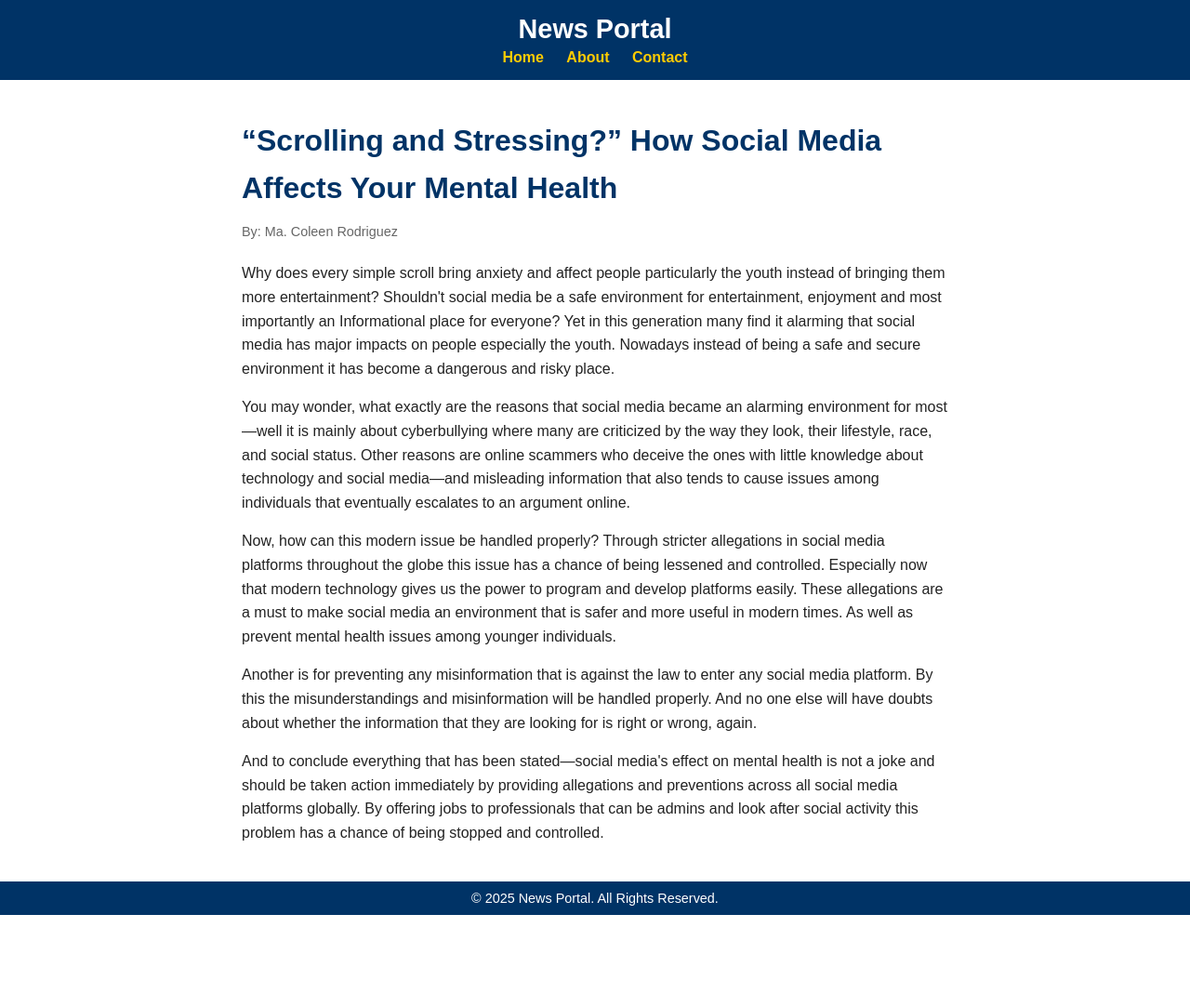
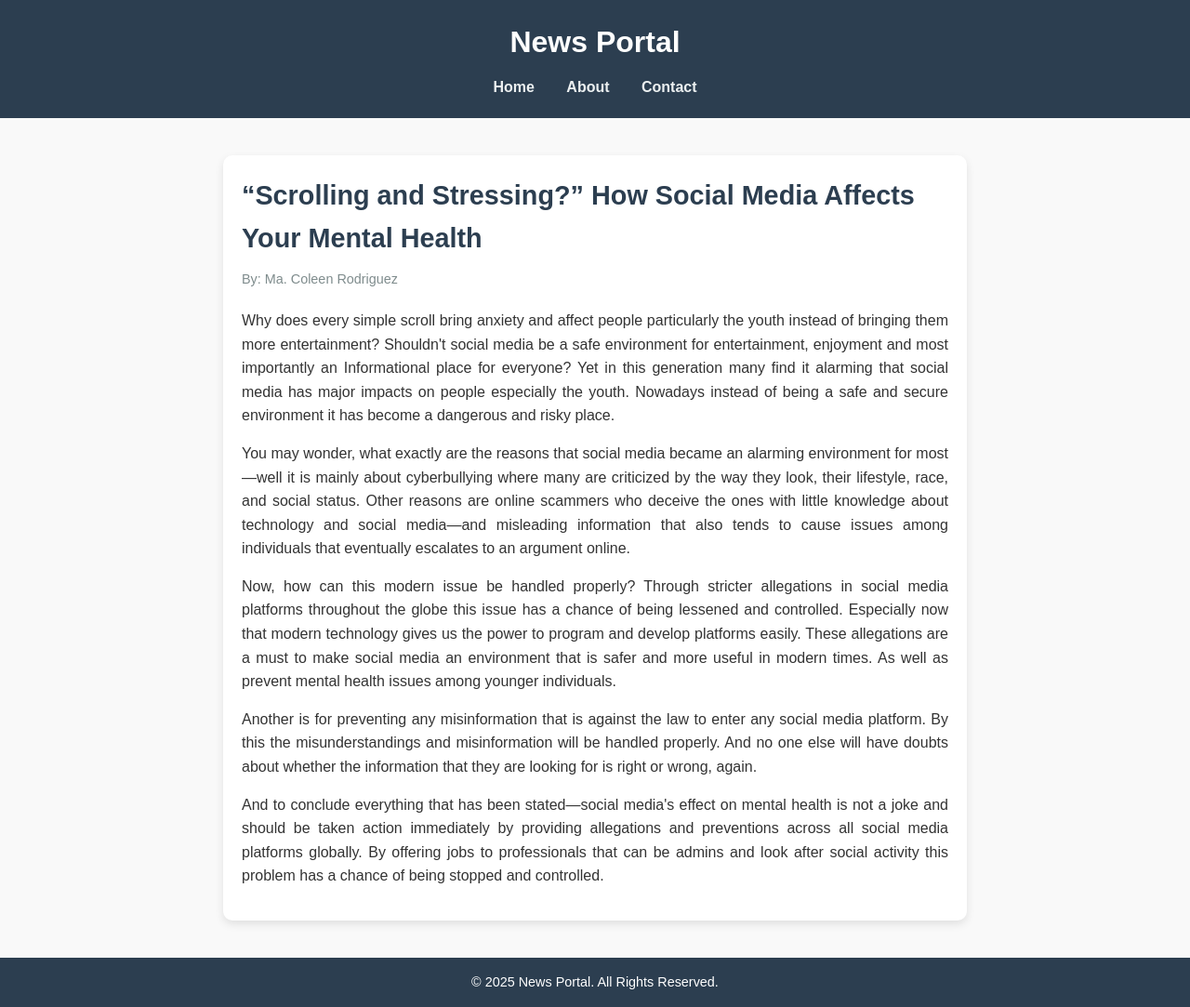
Before and after one commit to Landing749/News-AA, a plain HTML site: page articles/scrolling-social-media.html in a window 1280 px wide. Shown: the whole page at 93% size. Before the commit the page ends 984 px from the top, so only its background shows below. Drawn offline with Linux system fonts and the light colour scheme; files that its build step writes are made by us from their sources.

Commit message:
Update scrolling-social-media.html

```diff
--- a/articles/scrolling-social-media.html
+++ b/articles/scrolling-social-media.html
@@ -3,7 +3,90 @@
 <head>
   <meta charset="UTF-8">
   <title>“Scrolling and Stressing?” - News Portal</title>
-  <link rel="stylesheet" href="style.css">
+  <style>
+    /* General Reset */
+    * {
+      margin: 0;
+      padding: 0;
+      box-sizing: border-box;
+      font-family: Arial, sans-serif;
+    }
+
+    body {
+      background-color: #f9f9f9;
+      color: #333;
+      line-height: 1.6;
+    }
+
+    /* Header */
+    header {
+      background: #2c3e50;
+      color: #fff;
+      padding: 20px;
+      text-align: center;
+    }
+
+    header h1 {
+      margin-bottom: 10px;
+      font-size: 2rem;
+    }
+
+    nav {
+      margin-top: 10px;
+    }
+
+    nav a {
+      color: #ecf0f1;
+      text-decoration: none;
+      margin: 0 15px;
+      font-weight: bold;
+      transition: color 0.3s ease;
+    }
+
+    nav a:hover {
+      color: #1abc9c;
+    }
+
+    /* Main Article */
+    main.article-full {
+      max-width: 800px;
+      margin: 40px auto;
+      padding: 20px;
+      background: #fff;
+      border-radius: 10px;
+      box-shadow: 0 4px 10px rgba(0,0,0,0.1);
+    }
+
+    main h1 {
+      color: #2c3e50;
+      font-size: 1.8rem;
+      margin-bottom: 10px;
+    }
+
+    .author {
+      font-size: 0.9rem;
+      color: #7f8c8d;
+      margin-bottom: 20px;
+    }
+
+    main p {
+      margin-bottom: 15px;
+      text-align: justify;
+    }
+
+    /* Footer */
+    footer {
+      background: #2c3e50;
+      color: #fff;
+      text-align: center;
+      padding: 15px;
+      margin-top: 40px;
+    }
+
+    footer p {
+      font-size: 0.9rem;
+    }
+  </style>
 </head>
 <body>
 
```
